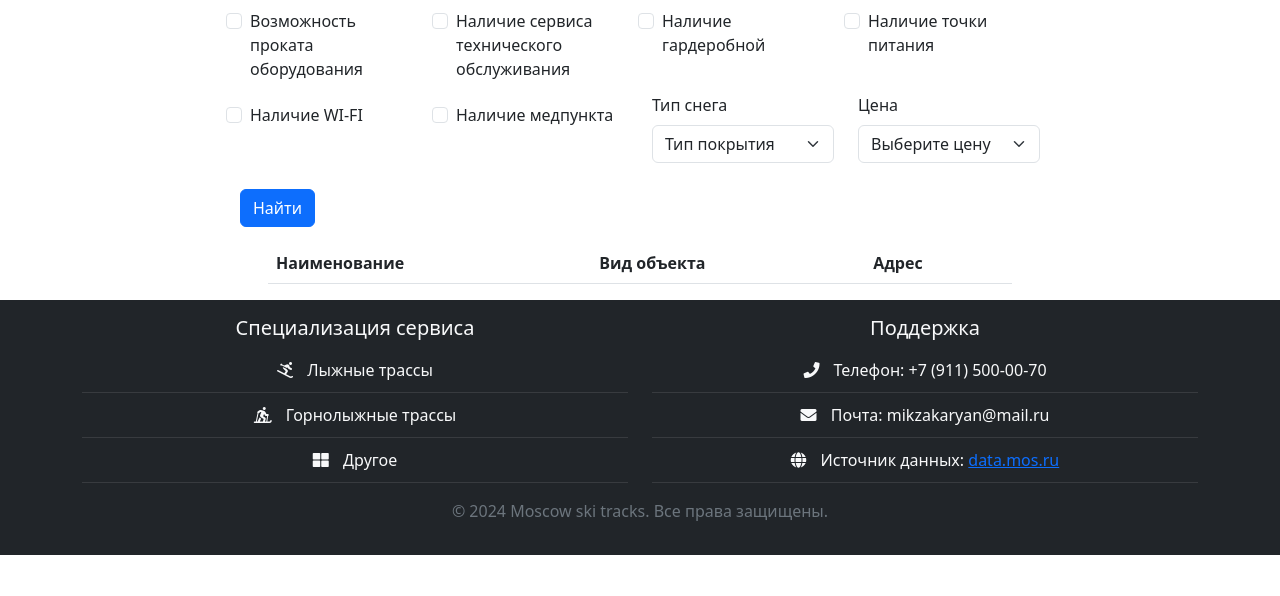
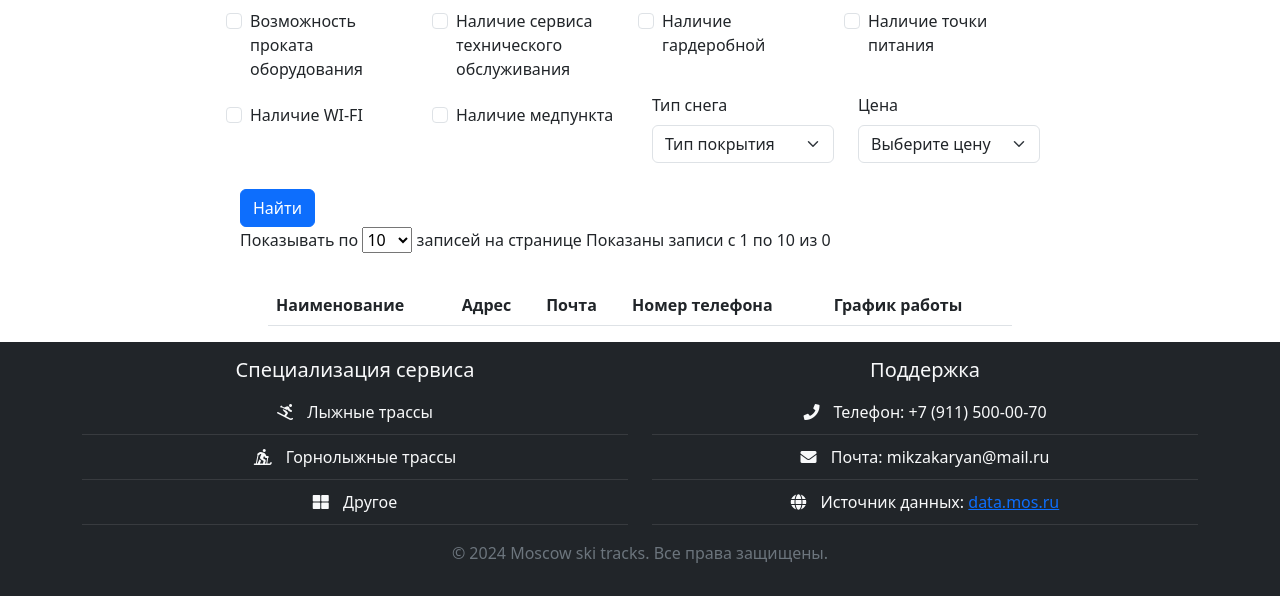
Before and after one commit to M1shoZ/Moscow-ski-tracks, a PHP site: page /tracks.php in a window 1280 px wide. Shown: the part 105-701 px from the top of the page. Run offline with PHP 8.4, Linux system fonts and the light colour scheme; lists and menus that the app fills with data are empty.

Commit message:
Добавил пагинацию

```diff
--- a/display_tracks.php
+++ b/display_tracks.php
@@ -5,8 +5,10 @@ function displayTracks($result)
     while ($row = $result->fetch_assoc()) {
         echo "<tr>";
         echo "<td>" . $row["ObjectName"] . "</td>";
-        echo "<td>" . $row["NameWinter"] . "</td>";
         echo "<td>" . $row["Address"] . "</td>";
+        echo "<td>" . $row["Email"] . "</td>";
+        echo "<td>" . $row["HelpPhone"] . "</td>";
+        echo "<td>" . $row["WorkingHoursWinter"] . "</td>";
         echo "</tr>";
     }
 }
--- a/index.php
+++ b/index.php
@@ -86,8 +86,8 @@
                 </div>
                 <div class="col-md-6">
                     <h2>Поиск лыжных трасс</h2>
-                    <p class="lead">Для подбора трасс по характеристикам пройдите регистрацию.</p>
-                    <a href="registration.html" class="btn btn-primary">Регистрация</a>
+                    <p class="lead">Подбор лыжных трасс по характеристикам</p>
+                    <a href="registration.html" class="btn btn-primary">Найти трассу</a>
                 </div>
             </div>
         </div>
--- a/main.js
+++ b/main.js
@@ -1,15 +1,79 @@
-//  Скрипт Ajax
 $(document).ready(function () {
-    // Обработка отправки формы с фильтрами через Ajax
-    $(document).on("submit", "#filterForm", function (e) {
-        e.preventDefault(); // Предотвращение отправки формы по умолчанию
+    function updateDataAndPagination(page, perPage) {
         $.ajax({
             type: "POST",
             url: "tracks.php",
-            data: $(this).serialize(), // Сериализация данных формы
+            data: $("#filterForm").serialize() + "&page=" + page + "&per_page=" + perPage,
             success: function (response) {
                 $("#recordsTable tbody").html(response); // Замена содержимого tbody результатами
+                var totalCount = parseInt($(".total-count").text());
+                updatePagination(page, perPage, totalCount);
+                updatePageNavigation(page, perPage, totalCount);
             }
         });
+    }
+
+    function updatePagination(currentPage, perPage, totalCount) {
+        var totalPages = Math.ceil(totalCount / perPage);
+        var paginationHtml = "";
+
+        for (var i = 1; i <= totalPages; i++) {
+            paginationHtml += '<li class="page-item' + (i === currentPage ? ' active' : '') + '"><a class="page-link" href="#" data-page="' + i + '">' + i + '</a></li>';
+        }
+
+        $(".pagination").html(paginationHtml);
+
+        $(".pagination a").on("click", function (e) {
+            e.preventDefault();
+            var clickedPage = $(this).data("page");
+            updateDataAndPagination(clickedPage, perPage);
+        });
+    }
+
+    function updatePageNavigation(currentPage, perPage, totalCount) {
+        var totalPages = Math.ceil(totalCount / perPage);
+        var $paginationInfo = $(".pagination-info");
+
+        $paginationInfo.find(".current-interval-start").text((currentPage - 1) * perPage + 1);
+        $paginationInfo.find(".current-interval-end").text(Math.min(currentPage * perPage, totalCount));
+        $paginationInfo.find(".total-count").text(totalCount);
+
+        if (totalPages > 1) {
+            var prevPage = (currentPage > 1) ? (currentPage - 1) : 1;
+            var nextPage = (currentPage < totalPages) ? (currentPage + 1) : totalPages;
+
+            var navigationHtml = '<li class="page-item"><a class="page-link" href="#" data-page="' + prevPage + '">Предыдущая</a></li>' +
+                '<li class="page-item"><span class="page-link current-page">' + currentPage + '</span></li>' +
+                '<li class="page-item"><a class="page-link" href="#" data-page="' + nextPage + '">Следующая</a></li>';
+
+            $(".pagination").prepend(navigationHtml);
+
+            $(".pagination a").on("click", function (e) {
+                e.preventDefault();
+                var clickedPage = $(this).data("page");
+                updateDataAndPagination(clickedPage, perPage);
+            });
+        } else {
+            $(".pagination").html(""); // Очистка навигации, если всего одна страница
+        }
+    }
+
+    $(document).on("submit", "#filterForm", function (e) {
+        e.preventDefault();
+        var currentPage = 1;
+        var perPage = parseInt($(".per-page-btn").val());
+        updateDataAndPagination(currentPage, perPage);
+    });
+
+    $(document).on("change", ".per-page-btn", function () {
+        var perPage = parseInt($(this).val());
+        var currentPage = 1;
+        updateDataAndPagination(currentPage, perPage);
+    });
+
+    $(document).on("click", ".pagination a", function (e) {
+        e.preventDefault();
+        var clickedPage = $(this).data("page");
+        updateDataAndPagination(clickedPage, perPage);
     });
 });
--- a/tracks.php
+++ b/tracks.php
@@ -4,6 +4,7 @@ include "display_tracks.php";
 
 // Обработка формы с фильтрами
 if ($_SERVER["REQUEST_METHOD"] == "POST") {
+
     // Получите значения фильтров
     $equipment = isset($_POST['equipment']) ? 'Да' : 'Нет';
     $maintenanceService = isset($_POST['maintenanceService']) ? 'Да' : 'Нет';
@@ -13,9 +14,11 @@ if ($_SERVER["REQUEST_METHOD"] == "POST") {
     $HasFirstAidPost = isset($_POST['HasFirstAidPost']) ? 'Да' : 'Нет';
     $surfaceType = isset($_POST['surfaceType']) ? $_POST['surfaceType'] : '';
     $paid = isset($_POST['paid']) ? $_POST['paid'] : '';
-    // Получите значения других фильтров
 
-    // Формируйте SQL-запрос с учетом выбранных фильтров
+    $perPage = isset($_POST['per_page']) ? intval($_POST['per_page']) : 10; // Количество записей на странице
+    $currentPage = isset($_POST['page']) ? intval($_POST['page']) : 1; // Текущая страница
+
+    // SQL-запрос с учетом выбранных фильтров
     $sql = "SELECT * FROM `tracks` WHERE 1";
 
     if ($equipment !== 'Нет') {
@@ -44,7 +47,13 @@ if ($_SERVER["REQUEST_METHOD"] == "POST") {
     if ($paid !== '') {
         $sql .= " AND paid = '$paid'";
     }
-    // Добавьте условия для других фильтров
+
+
+    $offset = ($currentPage - 1) * $perPage;
+
+    // Пагинация
+    // Добавление LIMIT и OFFSET к SQL-запросу
+    $sql .= " LIMIT $offset, $perPage";
 
     $result = mysqli_query($link, $sql);
 
@@ -171,8 +180,28 @@ if ($_SERVER["REQUEST_METHOD"] == "POST") {
                 <div class="col-md-3 mt-3">
                     <button type="submit" class="btn btn-primary" id="findButton">Найти</button>
                 </div>
-            </div>
+                <div class="pagination-info">
+                    <span>
+                        Показывать по
+                        <select name="per-page" class="per-page-btn">
+                            <option>5</option>
+                            <option selected>10</option>
+                            <option>15</option>
+                            <option>20</option>
+                            <option>25</option>
+                            <option>50</option>
+                            <option>100</option>
+                        </select>
+                        записей на странице
+                    </span>
+                    <span class="current-interval-info">
+                        Показаны записи с <span class="current-interval-start">1</span> по <span
+                            class="current-interval-end">10</span> из <span class="total-count">0</span>
+                    </span>
+                    <ul class="pagination"></ul>
+                </div>
         </form>
+    </div>
     </div>
 
     <div class="container-fluid table-responsive">
@@ -181,8 +210,10 @@ if ($_SERVER["REQUEST_METHOD"] == "POST") {
             <thead>
                 <tr>
                     <th scope="col">Наименование</th>
-                    <th scope="col">Вид объекта</th>
                     <th scope="col">Адрес</th>
+                    <th scope="col">Почта</th>
+                    <th scope="col">Номер телефона</th>
+                    <th scope="col">График работы</th>
                 </tr>
             </thead>
             <!-- Тело таблицы с данными -->
```
